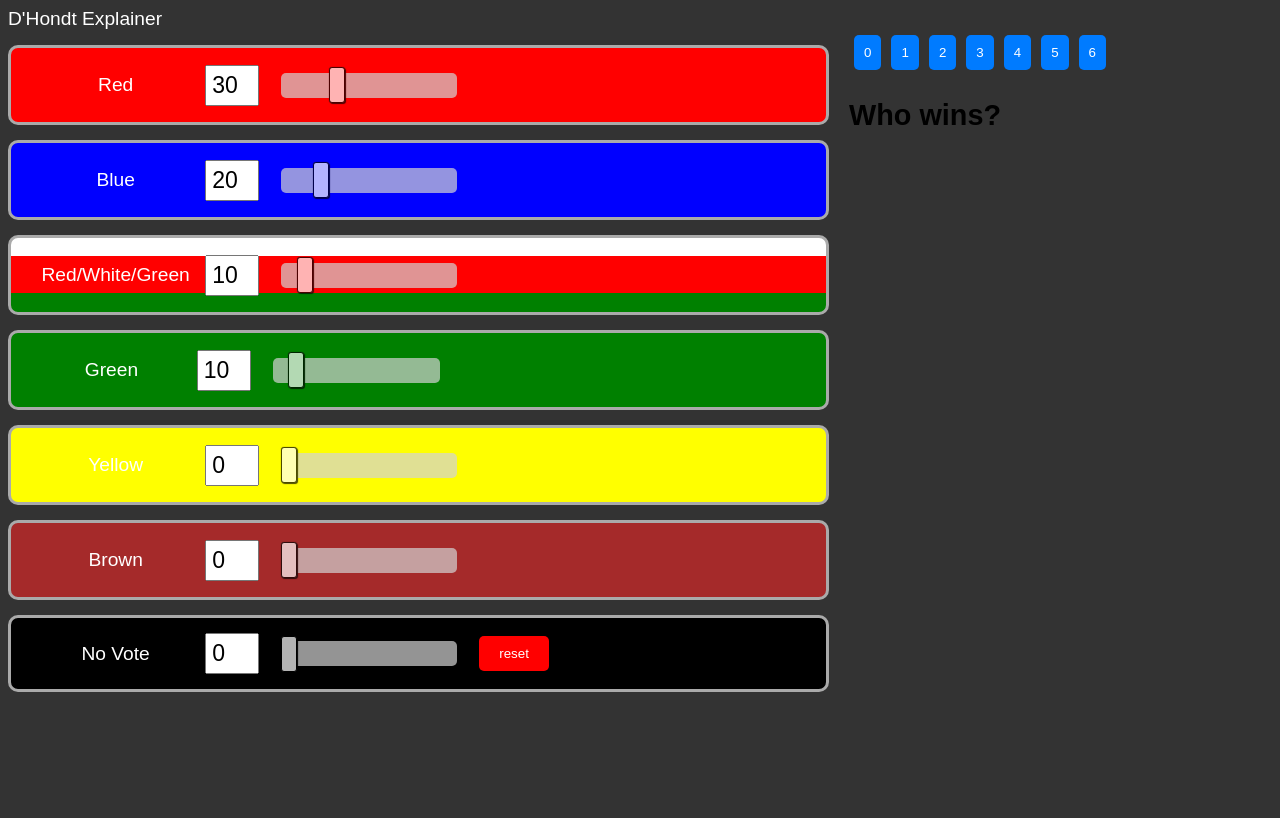
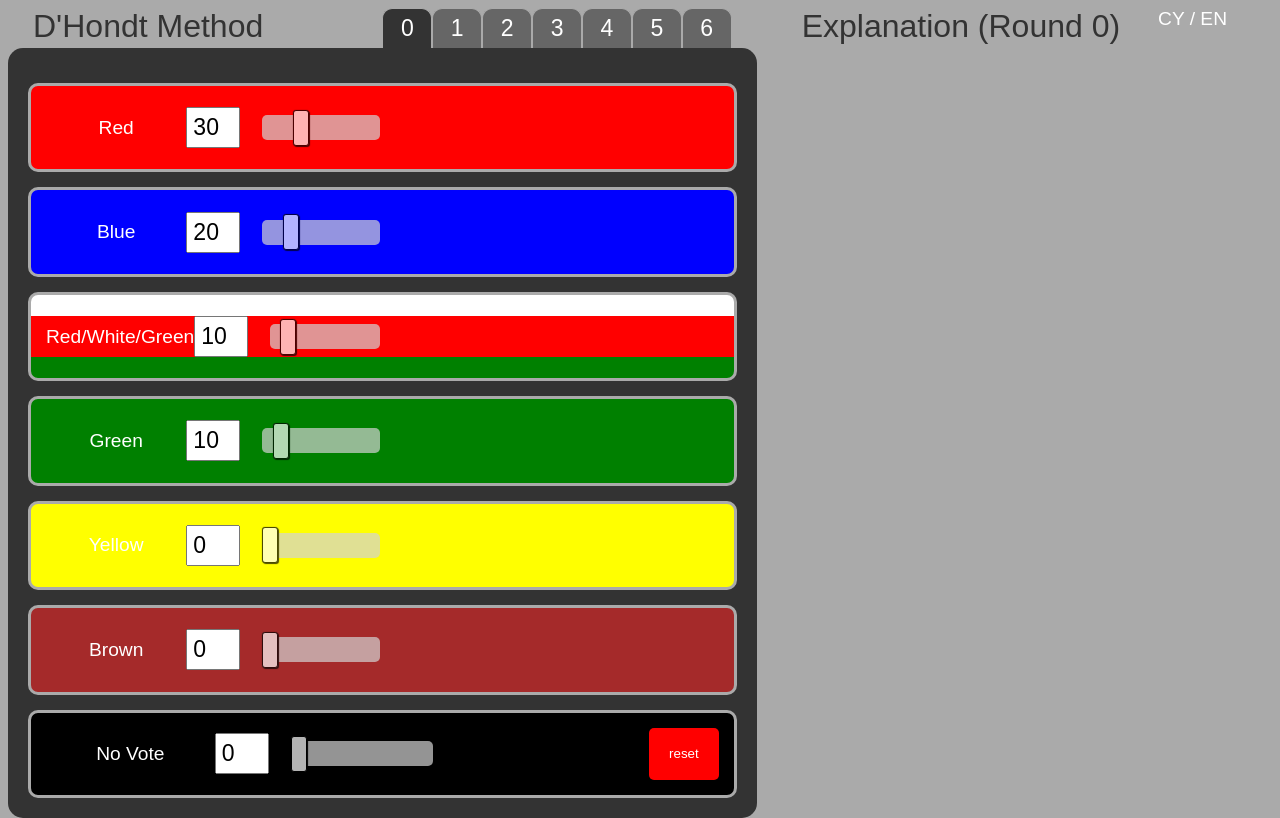
Before and after one commit to owennewo/dhondt-method, a plain HTML site: page index.html in a window 1280 px wide. Drawn offline with nearby package versions, Linux system fonts and the light colour scheme.

Commit message:
tidyup including tabs for rounds

```diff
--- a/index.html
+++ b/index.html
@@ -12,7 +12,7 @@
       justify-content: space-between;
     }
 
-    .input-section {
+    .tile {
       width: 66%;
       padding-right: 20px;
     }
@@ -26,7 +26,7 @@
       font-family: sans-serif;
       color: white;
       font-size: larger;
-      background-color: #333;
+      background-color: #aaa;
     }
 
     .party {
@@ -53,10 +53,17 @@
     }
 
     .winner {
-      background-color: white;
-      color: black;
-      border: green 2px solid;
+      background-color: #666;
+      color: white;
+      border: #AAA 1px solid;
     }
+
+    .winner.active {
+      background-color: #333;
+      color: white;
+      border: #AAA 1px solid;
+    }
+
 
     .loser {
       background-color: grey;
@@ -76,17 +83,18 @@
     }
 
     table {
-      background: lightgrey;
-      border: black;
+      /* background: lightgrey; */
+      width: 100%;
+      border: #666;
       border-collapse: collapse;
-      margin: 20px 0;
+      /* margin: 20px 0; */
     }
 
     th,
     td {
-      border: 1px solid black;
+      border: 1px solid #666;
       padding: 8px;
-      text-align: left;
+      text-align: center;
     }
 
     input[type=range]::-webkit-slider-thumb {
@@ -100,17 +108,27 @@
       box-shadow: 1px 1px 1px #000000, 0px 0px 1px #0d0d0d;
     }
 
-    .party-seat-container {
+    .explanation-header-right {
+      display: flex;
+      justify-content: space-between;
+      /* width: 50%; */
+      height: 100%;
+      margin-left: auto;
+      float: right;
+    }
+
+    .tile-header-right {
       display: flex;
       justify-content: space-between;
       width: 50%;
+      height: 100%;
       margin-left: auto;
+      float: right;
     }
 
     .party-seat {
       padding: 5px 15px;
       margin: 5px;
-      border: #AAA 1px solid;
       flex-grow: 1;
       text-align: center;
     }
@@ -130,58 +148,110 @@
     }
 
     .round-button {
-      margin: 5px;
-      padding: 10px;
-      background-color: #007bff;
+      background-color: #666;
       color: white;
-      border: none;
-      border-radius: 5px;
+      border-radius: 10px 10px 0 0;
       cursor: pointer;
+      /* padding: 10px 15px; */
+      height: 100%;
+      width: auto;
+      color: white;
+      border: #AAA 1px solid;
+      border-bottom: none;
+      text-align: center;
+      position: relative;
+      z-index: 1;
+      font-size: larger;
+      flex-grow: 1;
     }
 
     .round-button:hover {
-      background-color: #0056b3;
+      background-color: #555;
+    }
+
+    .round-button.active {
+      background-color: #333;
+      /* border: #AAA 1px solid;
+      border-bottom: none; */
+      z-index: 2;
+      position: relative;
+    }
+
+    .round-button-container {
+      display: flex;
+      align-items: flex-end;
+      margin-bottom: -1px;
+      /* Hide the bottom border of the active tab */
+    }
+
+    .tile-header-name {
+      color: #333;
+      font-size: xx-large;
+      float: left;
+    }
+
+    .tile-header {
+      padding-right: 25px;
+      padding-left: 25px;
+      height: 40px;
+    }
+
+    .tile-body {
+      background: #333;
+      padding: 20px;
+      border-radius: 15px;
+      height: 100%;
+      display: grid;
     }
   </style>
 </head>
 
 <body>
   <div id="app">
-    {{ message }}
     <div class="container">
-      <section class="input-section">
+      <section class="tile">
+        <div class="tile-header">
+          <div class="tile-header-name">D'Hondt Method</div>
+          <div class="tile-header-right">
+            <button v-for="(_,round) in 7" @click="changeRound(round)"
+              :class="['round-button', { active: round === selectedRound }]">{{ round }}</button>
+          </div>
+        </div>
+        <div class="tile-body">
           <div v-for="(party, index) in parties" :style="{ background:party.backgroundCSS}" class="party">
             <span class="party-name">{{party.name}}</span>
             <input type="text" v-model.number="party.value" @input="validateInput(index)" @blur="sanitizeInput(index)"
               class="party-textbox" />
             <input type="range" v-model.number="party.value" min="0" max="100" class="party-slider" />
-          <div class="party-seat-container" v-if="party.seats">
+            <div class="tile-header-right" v-if="party.seats">
+              <span class="party-seat"> </span>
               <span v-for="(seat, index) in party.seats"
-              :class="{'winner': seat === true  && index < selectedRound, 'loser': !(seat === true  && index < selectedRound)}"
-              class="party-seat">{{
+                :class="['party-seat', {'winner': seat === true  && index < selectedRound, 'loser': !(seat === true  && index < selectedRound), 'active': (index == selectedRound - 1)}]">{{
                 index + 1 }}</span>
               <button v-if="index == parties.length - 1" @click="resetVotes" class="reset-button">reset</button>
             </div>
           </div>
+        </div>
       </section>
-      <section class="explainer-section">
-        <div>
-          <button v-for="round in 7" @click="changeRound(round - 1)" class="round-button">{{ round - 1 }}</button>
+      <section class="tile">
+        <div class="tile-header">
+          <div class="tile-header-name">Explanation (Round {{selectedRound}})</div>
+          <div class="explanation-header-right">CY / EN</div>
         </div>
-        <h2>{{ selectedRound !== 0 ? `Round ${selectedRound}`: 'Who wins?' }}</h2>
-        <div v-if="selectedRound !== 0">
+
+        <div v-if="selectedRound !== 0" class="tile-body">
           <table>
             <thead>
               <tr>
                 <th>Party</th>
-                <th>Vote</th>
+                <th>Vote %</th>
                 <th>Divisor</th>
                 <th>Quotient</th>
                 <th>Result</th>
               </tr>
             </thead>
             <tbody>
-              <tr v-for="(party, index) in parties.slice(0, -1)" :key="index">
+              <tr v-for="(party, index) in parties" :key="index">
                 <td>{{ party.name }}</td>
                 <td>{{ party.value }}</td>
                 <td>1 + {{ seatCount(party, selectedRound -1) }}</td>
@@ -334,11 +404,6 @@
 
         return { parties, resetVotes, changeRound, validateInput, sanitizeInput, selectedRound, roundDetails, formatNumber, seatCount };
       },
-      data() {
-        return {
-          message: "D'Hondt Explainer"
-        };
-      }
     }).mount('#app')
   </script>
 </body>
```
Lines whose indentation alone changed are shown as unchanged.
